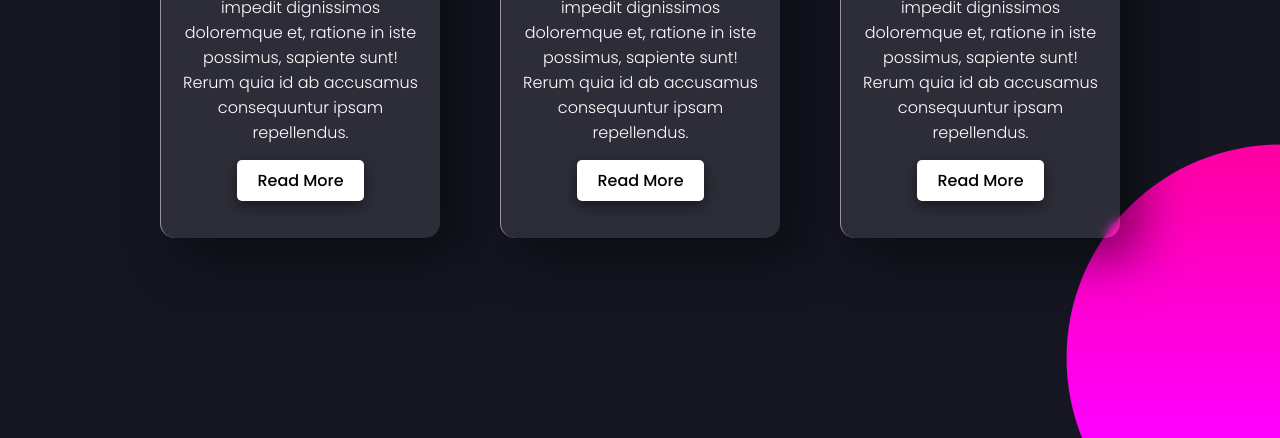
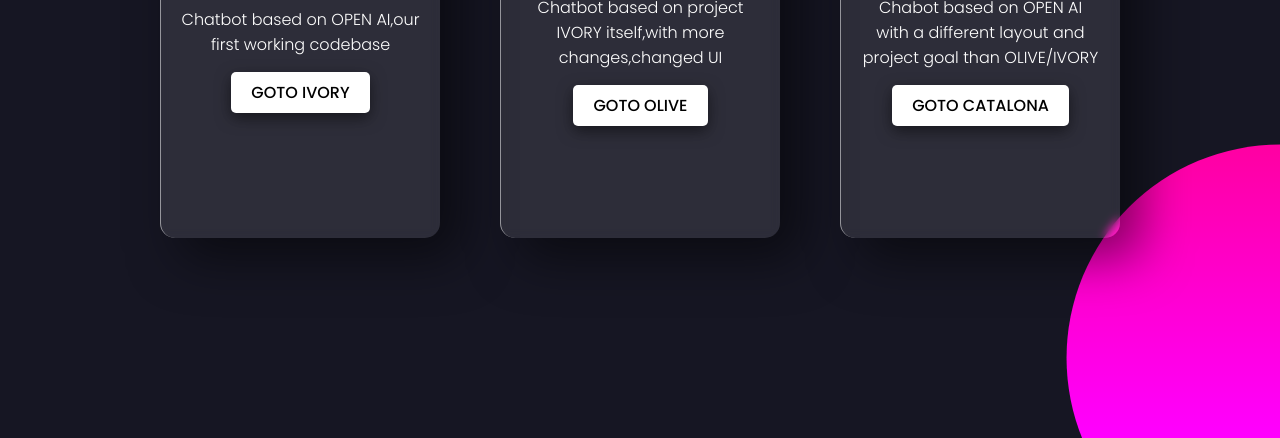
Before and after one commit to siddh-kivtechs/menu_4, a plain HTML site: page index.html in a window 1280 px wide. Shown: the part 362-800 px from the top of the page. Drawn offline with nearby package versions, Linux system fonts and the light colour scheme.

Commit message:
Update index.html

```diff
--- a/index.html
+++ b/index.html
@@ -13,24 +13,24 @@
     <div class="container__card--content">
       <h2>01</h2>
       <h3> IVORY</h3>
-      <p>Lorem ipsum dolor sit, amet consectetur adipisicing elit. Saepe at, nobis dolore impedit dignissimos doloremque et, ratione in iste possimus, sapiente sunt! Rerum quia id ab accusamus consequuntur ipsam repellendus.</p>
-      <a href="#">Read More</a>
+      <p> Chatbot based on OPEN AI,our first working codebase  </p>
+      <a href="https://ivory.kivtechs.cloud/">GOTO IVORY</a>
     </div>
   </div>
     <div class="container__card">
     <div class="container__card--content">
       <h2>02</h2>
       <h3>OLIVE</h3>
-      <p>Lorem ipsum dolor sit, amet consectetur adipisicing elit. Saepe at, nobis dolore impedit dignissimos doloremque et, ratione in iste possimus, sapiente sunt! Rerum quia id ab accusamus consequuntur ipsam repellendus.</p>
-      <a href="#">Read More</a>
+      <p> Chatbot based on project IVORY itself,with more changes,changed UI </p>
+      <a href="https://olive.kivtechs.cloud/">GOTO OLIVE</a>
     </div>
   </div>
     <div class="container__card">
     <div class="container__card--content">
       <h2>03</h2>
       <h3>CATALONA</h3>
-      <p>Lorem ipsum dolor sit, amet consectetur adipisicing elit. Saepe at, nobis dolore impedit dignissimos doloremque et, ratione in iste possimus, sapiente sunt! Rerum quia id ab accusamus consequuntur ipsam repellendus.</p>
-      <a href="#">Read More</a>
+      <p> Chabot based on OPEN AI with a different layout and project goal than OLIVE/IVORY </p>
+      <a href="https://catalona.kivtechs.cloud/">GOTO CATALONA</a>
     </div>
   </div>
 
```
